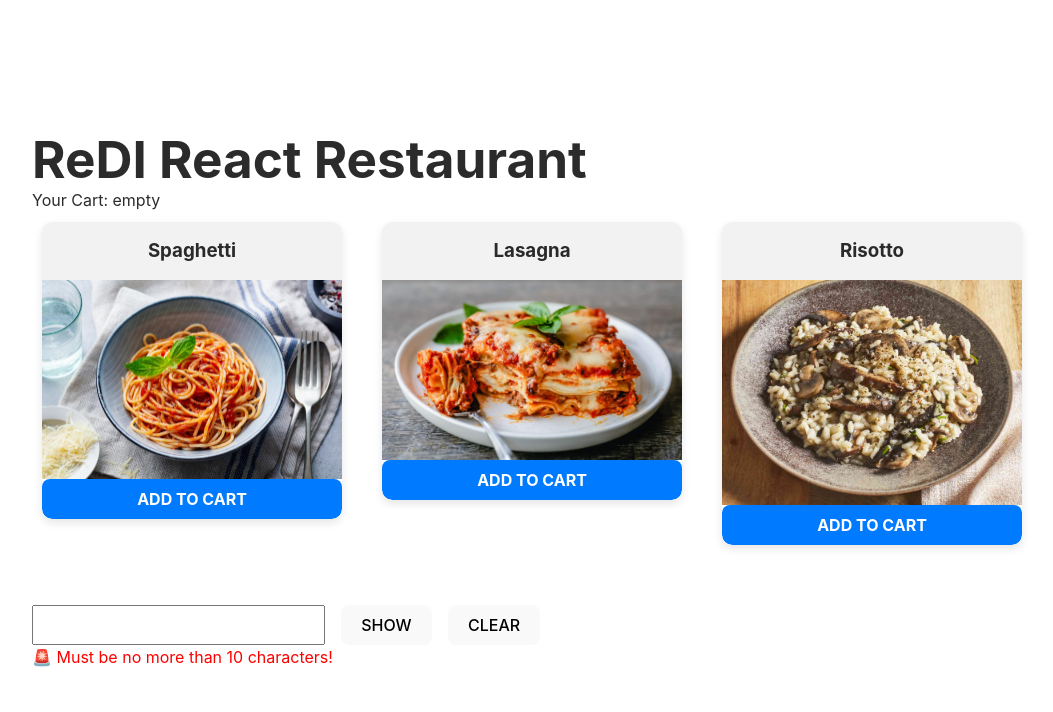
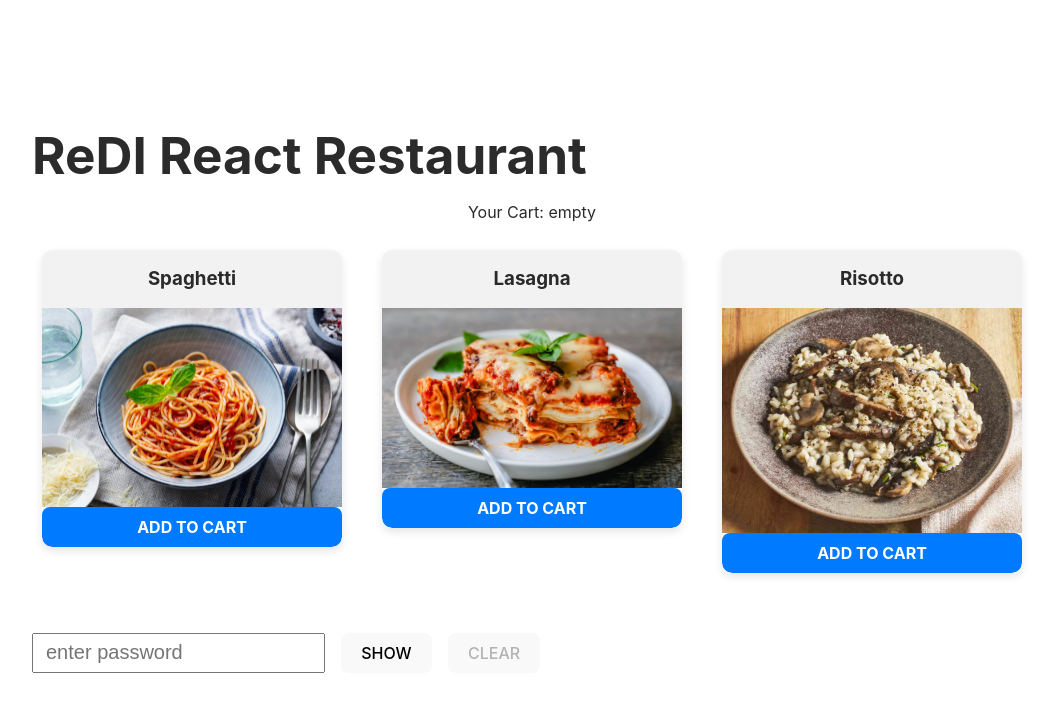
Before and after one commit to ReDI-School/react-berlin-2024-spring, a React (Vite) app: page / in a window 1280 px wide. Shown: the top 712 px of the page, without its empty margins (108-1161 px from the left). Built offline with nearby package versions, Linux system fonts and the light colour scheme.

Commit message:
Add exercise solution

```diff
--- /dev/null
+++ b/src/exercises/lesson8/Lesson8Solution.jsx
@@ -0,0 +1,46 @@
+import './styles.css';
+import { useState, Fragment } from 'react';
+
+const MAX_LENGTH = 10;
+
+const Lesson8Solution = () => {
+  const [password, setPassword] = useState('');
+  const [isVisible, setIsVisible] = useState(false);
+
+  const handleChange = (event) => {
+    setPassword(event.target.value);
+  };
+
+  const toggleVisibility = () => {
+    setIsVisible((prevState) => !prevState);
+  };
+
+  const handleClear = () => {
+    setPassword('');
+  };
+
+  return (
+    <Fragment>
+      <div className="flex-container">
+        <input
+          type={isVisible ? 'text' : 'password'}
+          value={password}
+          onChange={handleChange}
+          maxLength={MAX_LENGTH}
+          placeholder="enter password"
+        />
+        <button onClick={toggleVisibility}>
+          {isVisible ? 'HIDE' : 'SHOW'}
+        </button>
+        <button disabled={password.length === 0} onClick={handleClear}>
+          CLEAR
+        </button>
+      </div>
+      {password.length >= MAX_LENGTH && (
+        <p className="warning">🚨 Must be no more than 10 characters!</p>
+      )}
+    </Fragment>
+  );
+};
+
+export default Lesson8Solution;
--- a/src/views/RestaurantView.css
+++ b/src/views/RestaurantView.css
@@ -50,8 +50,21 @@ body {
   border-bottom-left-radius: 10px; /* Match the card's bottom left radius */
   border-bottom-right-radius: 10px; /* Match the card's bottom right radius */
   transition: background-color 0.3s; /* Smooth transition for hover effect */
+  &.selected {
+    background-color: #f03636;
+  }
 }
 
 .menuItem button:hover {
-  background-color: #0056b3; /* Darker shade when hovering over button */
+  background-color: #0056b3;
+  &.selected {
+    background-color: #d90909;
+  } /* Darker shade when hovering over button */
 }
+
+.cart {
+  display: flex;
+  flex-direction: column;
+  align-items: center;
+  margin: 16px 0;
+}
--- a/src/views/RestaurantView.jsx
+++ b/src/views/RestaurantView.jsx
@@ -5,7 +5,7 @@ import risottoImage from '../assets/risotto.jpg';
 import { useState } from 'react';
 import Cart from '../components/Cart.jsx';
 import MenuItem from '../components/MenuItem.jsx';
-import Lesson8 from '../exercises/lesson8/Lesson8.jsx';
+import Lesson8Solution from '../exercises/lesson8/Lesson8Solution';
 
 /**
  * INSTRUCTIONS:
@@ -49,7 +49,7 @@ const RestaurantView = () => {
           onClick={onMenuItemClicked}
         />
       </div>
-      <Lesson8 />
+      <Lesson8Solution />
     </>
   );
 };
```
